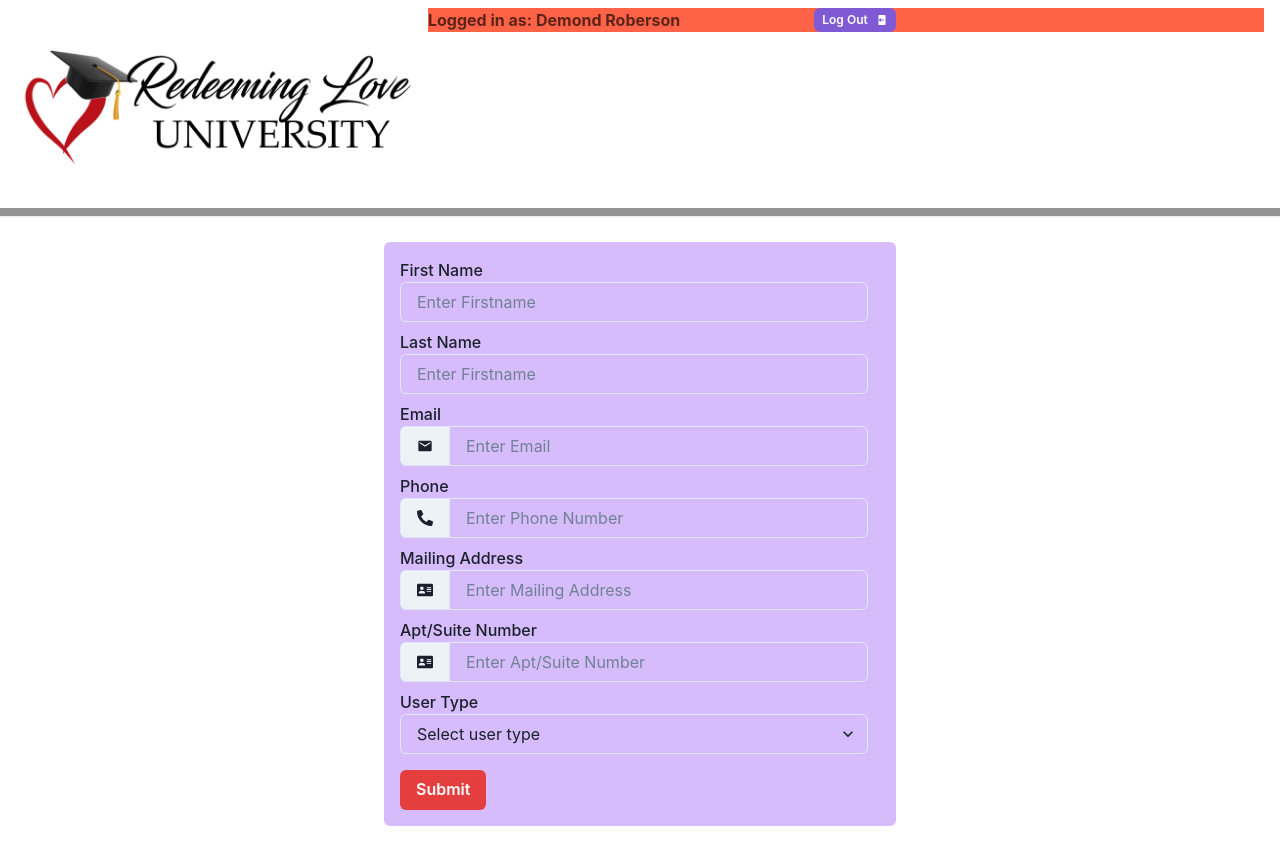
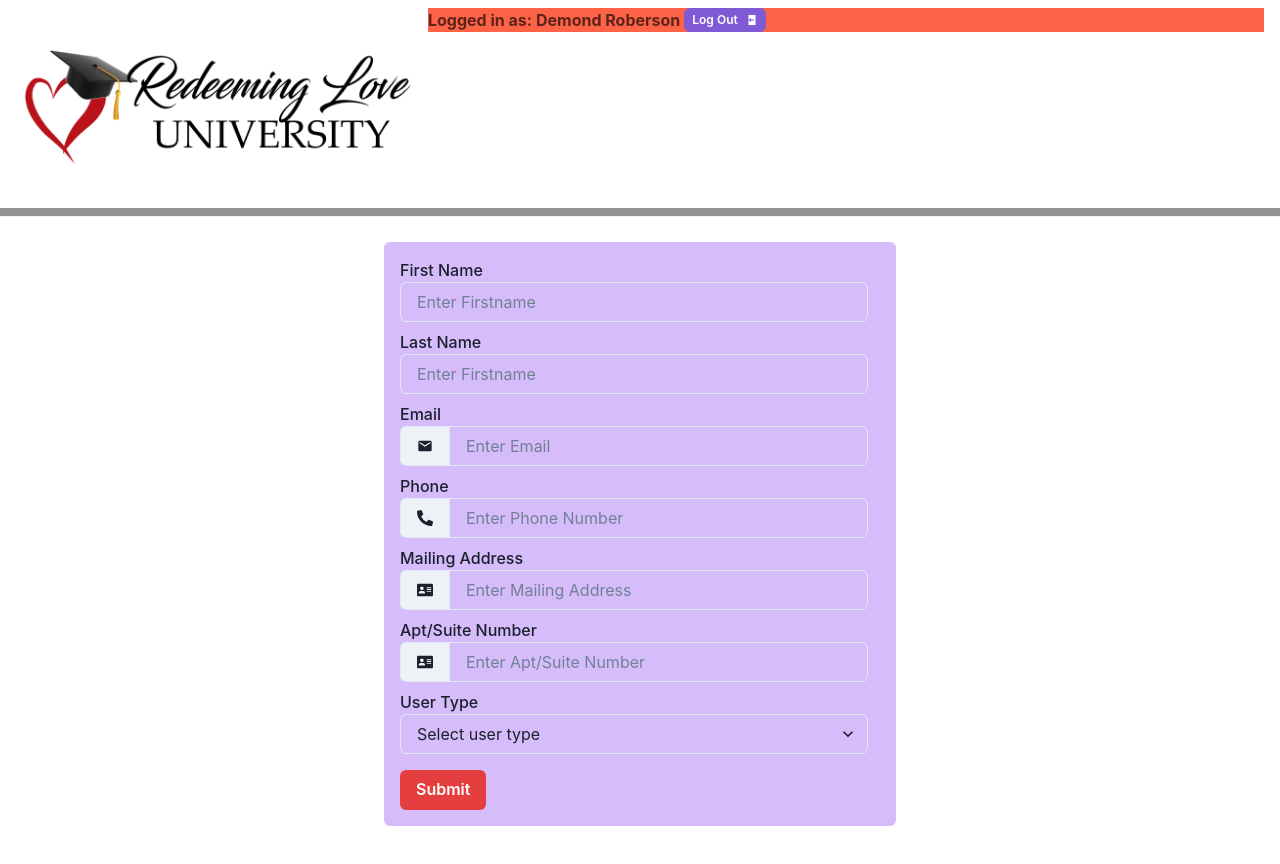
Before and after one commit to 3zbyjd/rlomuniv, a React (Vite) app: page /EditUser in a window 1280 px wide. Shown: the top 864 px of the page. Built offline with nearby package versions, Linux system fonts and the light colour scheme.

Commit message:
Working to render user list route.

```diff
--- a/src/components/LogIn.tsx
+++ b/src/components/LogIn.tsx
@@ -17,8 +17,6 @@ function LogIn() {
             colorScheme="purple"
             variant="solid"
             size="xs"
-            position="relative"
-            left="130px"
           >
             Log Out
           </Button>
```
